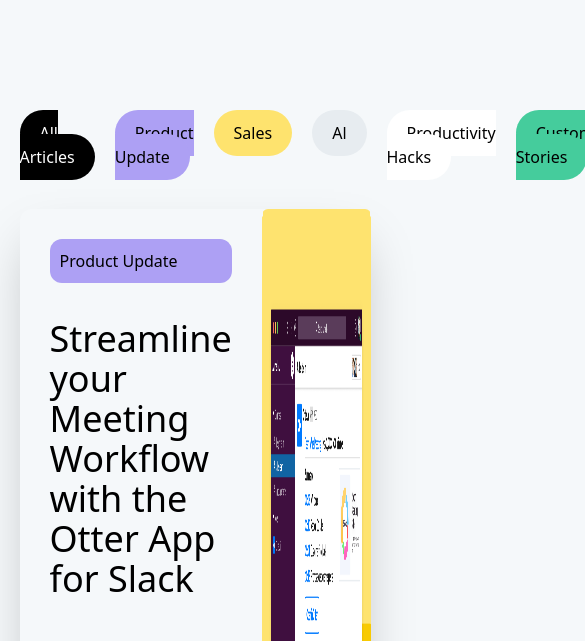
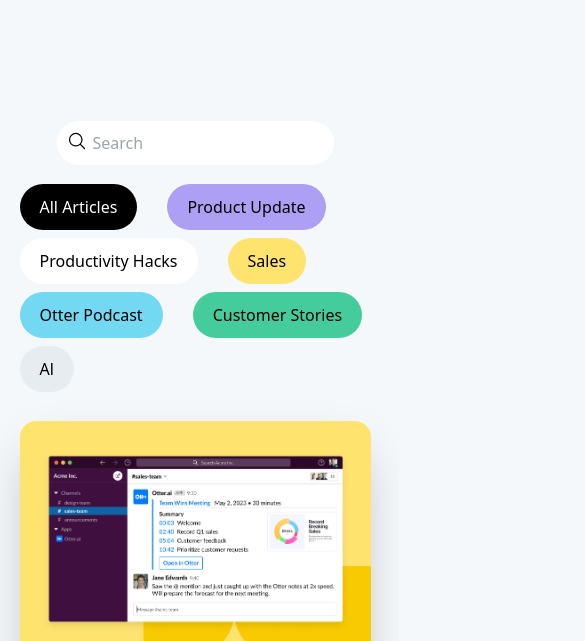
Before and after one commit to samirzjadhav/otter-landing-page, a website: page src/blog.html in a window 390 px wide. Shown: the part 515-1156 px from the top of the page, 585 px wide, since content can reach past the window. Drawn offline with nearby package versions, Linux system fonts and the light colour scheme; files that its build step writes are made by us from their sources.

Commit message:
feat: make blog page responsive

```diff
--- a/src/blog.html
+++ b/src/blog.html
@@ -213,8 +213,8 @@
       </h1>
     </div>
 
-    <div class="blog-category blog-container flex items-center justify-between">
-      <ul class="category-list flex gap-[20px]">
+    <div class="blog-category blog-container">
+      <ul class="category-list">
         <li>
           <a href="#" class="category-link bg-[#000] text-white"
             >All Articles</a
@@ -223,17 +223,18 @@
         <li>
           <a href="#" class="category-link bg-[#ADA0F4]">Product Update</a>
         </li>
-        <li><a href="#" class="category-link bg-[#FEE36E]">Sales</a></li>
-        <li><a href="#" class="category-link bg-[#E7ECF0]">Al</a></li>
         <li>
           <a href="#" class="category-link bg-[#fff]">Productivity Hacks</a>
+        </li>
+        <li><a href="#" class="category-link bg-[#FEE36E]">Sales</a></li>
+        <li>
+          <a href="#" class="category-link bg-[#73D8F2]">Otter Podcast</a>
         </li>
         <li>
           <a href="#" class="category-link bg-[#45CC9C]">Customer Stories</a>
         </li>
-        <li>
-          <a href="#" class="category-link bg-[#73D8F2]">Otter Podcast</a>
-        </li>
+
+        <li><a href="#" class="category-link bg-[#E7ECF0]">Al</a></li>
       </ul>
       <div class="blog-search flex bg-[#fff] p-[10px] gap-[6px] rounded-full">
         <img src="./assets/search.svg" class="w-[20px]" alt="" />
--- a/src/input.css
+++ b/src/input.css
@@ -295,17 +295,24 @@
   }
 
   .blog-hero-container {
-    display: grid;
-    grid-template-columns: 1fr 2fr;
-    @apply shadow-2xl rounded-xl;
+    @apply flex flex-col-reverse shadow-2xl rounded-xl;
+    @apply lg:grid sm:grid-cols-2 lg:flex-row;
   }
 
   .blog-article-container {
-    display: grid;
-    grid-template-columns: 2fr 2fr;
-    @apply shadow-2xl rounded-xl;
+    /* display: grid;
+    grid-template-columns: 2fr 2fr; */
+    @apply flex flex-col shadow-2xl rounded-xl;
+    @apply lg:grid lg:grid-cols-2;
   }
 
+  .blog-category {
+    @apply flex items-center justify-between  flex-col-reverse gap-[30px];
+  }
+
+  .category-list {
+    @apply flex flex-wrap gap-[30px];
+  }
   .category-link {
     @apply font-medium text-base py-[12px] px-[20px] rounded-full;
   }
```
Also changed, not shown: src/style.css.
